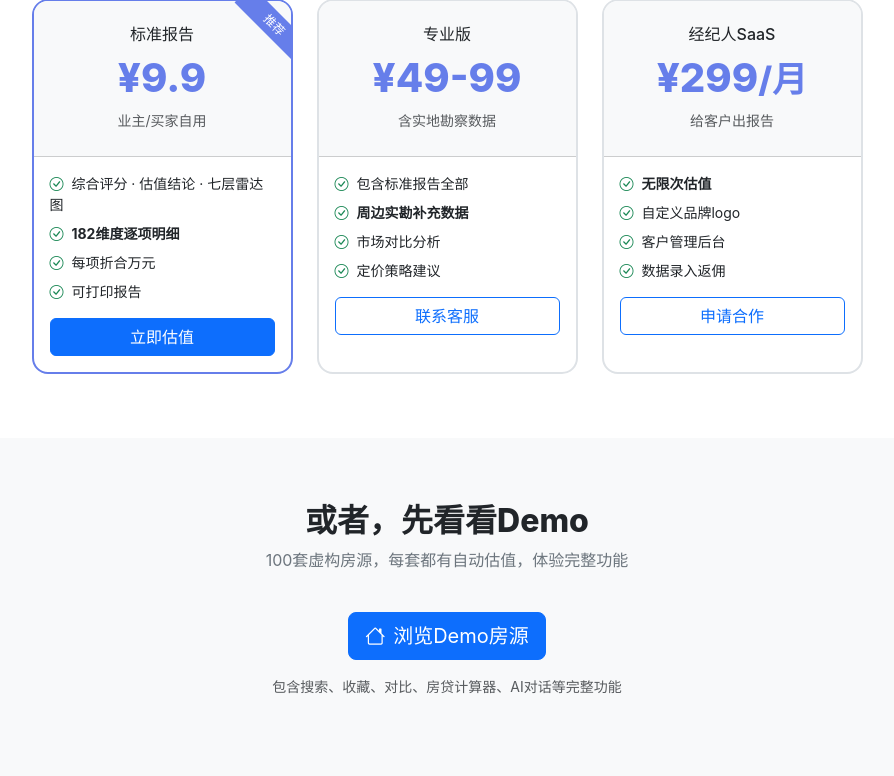
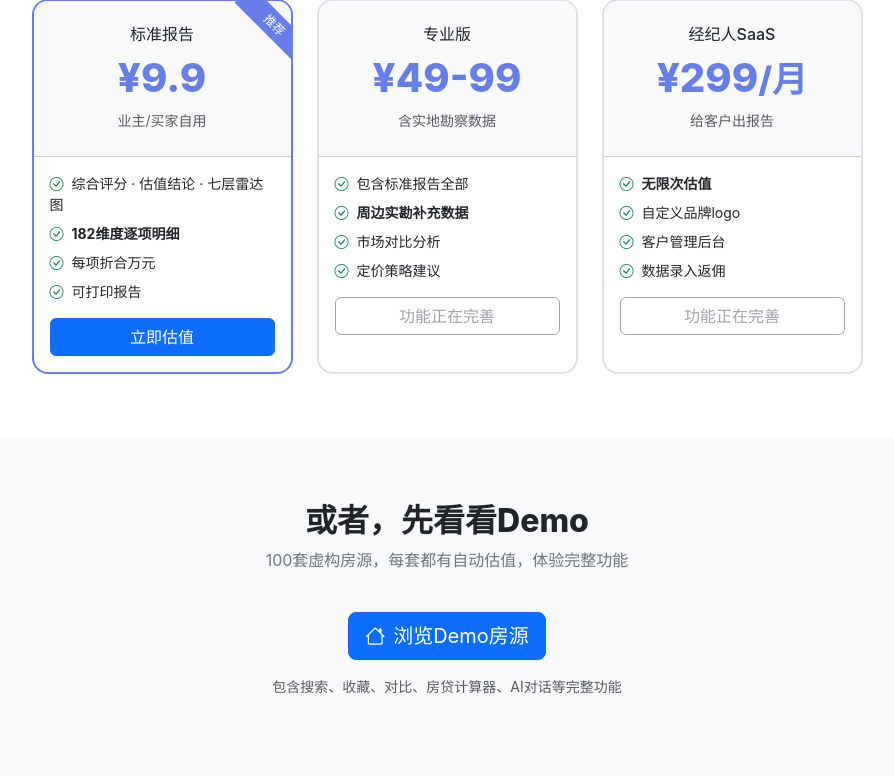
Before and after one commit to MZCnyhhd/Project2-RealEstateValuation, a Flask app: page / in a window 1280 px wide. Shown: the part 2556-3332 px from the top of the page, without its empty margins (193-1087 px from the left). Run offline with Flask 3, Linux system fonts and the light colour scheme.

Commit message:
style: 专业版与经纪人SaaS 按钮改为「功能正在完善」（禁用态）
- 专业版：联系客服 → 功能正在完善（disabled）
- 经纪人SaaS：申请合作 → 功能正在完善（disabled）
- 两档功能未实现，按钮不再跳转 /valuate，避免误导；标准报告 ¥9.9 保持可下单

```diff
--- a/templates/landing.html
+++ b/templates/landing.html
@@ -251,7 +251,7 @@
                                 <li class="mb-2"><i class="bi bi-check-circle text-success me-1"></i> 市场对比分析</li>
                                 <li class="mb-2"><i class="bi bi-check-circle text-success me-1"></i> 定价策略建议</li>
                             </ul>
-                            <a href="/valuate" class="btn btn-outline-primary w-100">联系客服</a>
+                            <button type="button" class="btn btn-outline-secondary w-100" disabled>功能正在完善</button>
                         </div>
                     </div>
                 </div>
@@ -269,7 +269,7 @@
                                 <li class="mb-2"><i class="bi bi-check-circle text-success me-1"></i> 客户管理后台</li>
                                 <li class="mb-2"><i class="bi bi-check-circle text-success me-1"></i> 数据录入返佣</li>
                             </ul>
-                            <a href="/valuate" class="btn btn-outline-primary w-100">申请合作</a>
+                            <button type="button" class="btn btn-outline-secondary w-100" disabled>功能正在完善</button>
                         </div>
                     </div>
                 </div>
```
